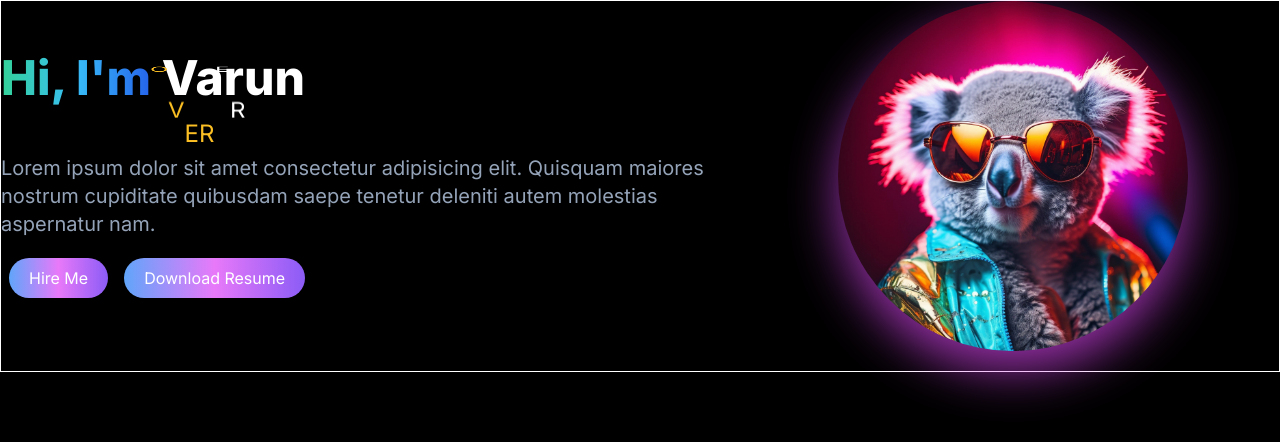
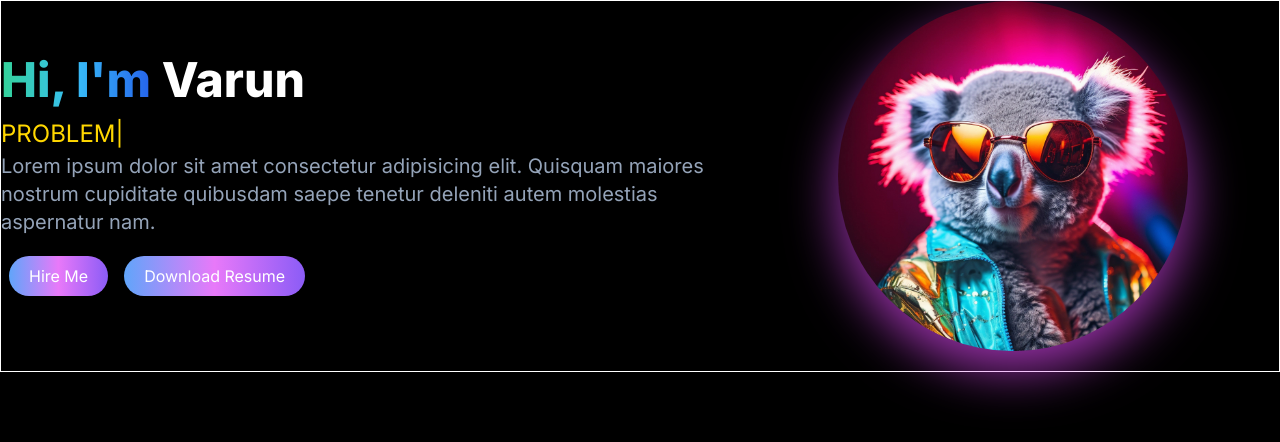
Before and after one commit to DustyDogCodex/nextjs-portfolio, a Next.js app: page / in a window 1280 px wide. Shown: the top 442 px of the page. Built offline with nearby package versions, Linux system fonts and the light colour scheme.

Commit message:
decided to remove gasp and replace it with react-type-animation for animations

```diff
--- a/package.json
+++ b/package.json
@@ -20,8 +20,8 @@
     "postcss": "8.4.29",
     "react": "18.2.0",
     "react-dom": "18.2.0",
+    "react-type-animation": "^3.1.0",
     "split-text-js": "^1.0.3",
-    "split-type": "^0.3.3",
     "tailwindcss": "3.3.3",
     "typescript": "5.2.2"
   }
--- a/src/app/components/Hero.tsx
+++ b/src/app/components/Hero.tsx
@@ -1,40 +1,8 @@
 'use client'
-import { gsap } from "gsap"
-import SplitType from 'split-type'
-
 import Image from "next/image"
-import { useEffect } from "react"
+import { TypeAnimation } from 'react-type-animation'
 
 function Hero() {
-    useEffect(() => {
-        const animateText = () => {
-            const subtitles = gsap.utils.toArray('p')
-
-            //gsap timeline for animations
-            const subtitleTimeline = gsap.timeline()
-
-            subtitles.forEach(sub => {
-                const mySub = new SplitType(sub)
-
-                    subtitleTimeline
-                    .from(mySub.chars, {
-                        opacity: 0,
-                        y: 80,
-                        rotateX: -90,
-                        stagger: 0.2
-                    }, "<")
-                    .to(mySub.chars, {
-                        opacity: 1,
-                        y: -80,
-                        rotateX: 90,
-                        stagger: 0.2
-                    }, "<1")
-
-            })
-        }
-        animateText()
-    }, [])
-
     return (
         <section
             id="home"
@@ -47,22 +15,23 @@
                 </h1>
 
                 {/* animated subtitles */}
-                <div className="my-5">
-                    <div>
-                        <p className='m-0 leading-[0px] text-2xl text-center'>
-                            FULL STACK ENGINEER
-                        </p>
-                        <p className='m-0 leading-[0px] text-2xl text-center'>
-                            WEB DEVELOPER
-                        </p>
-                        <p className='m-0 leading-[0px] text-2xl text-center'>
-                            PROBLEM SOLVER
-                        </p>
-                        <p className='m-0 leading-[0px] text-2xl text-center text-amber-400'>
-                            PIZZA LOVER
-                        </p>
-                    </div>
-                </div>
+                <TypeAnimation
+                    sequence={[
+                        // Same substring at the start will only be typed out once, initially
+                        'FULL STACK ENGINEER',
+                        1000, // wait 1s before replacing "Mice" with "Hamsters"
+                        'WEB DEVELOPER',
+                        1000,
+                        'PROBLEM SOLVER',
+                        1000,
+                        'PIZZA LOVER',
+                        1000
+                    ]}
+                    wrapper="span"
+                    speed={50}
+                    style={{ fontSize: '1.5em', display: 'inline-block', color:'gold' }}
+                    repeat={Infinity}
+                />
 
                 <span className="text-slate-400 text-lg text-center lg:text-left md:text-xl">
                     Lorem ipsum dolor sit amet consectetur adipisicing elit. Quisquam maiores nostrum cupiditate quibusdam saepe tenetur deleniti autem molestias aspernatur nam.
```
Also changed, not shown: 1 other file (tests, documents, lock files or other folders).
